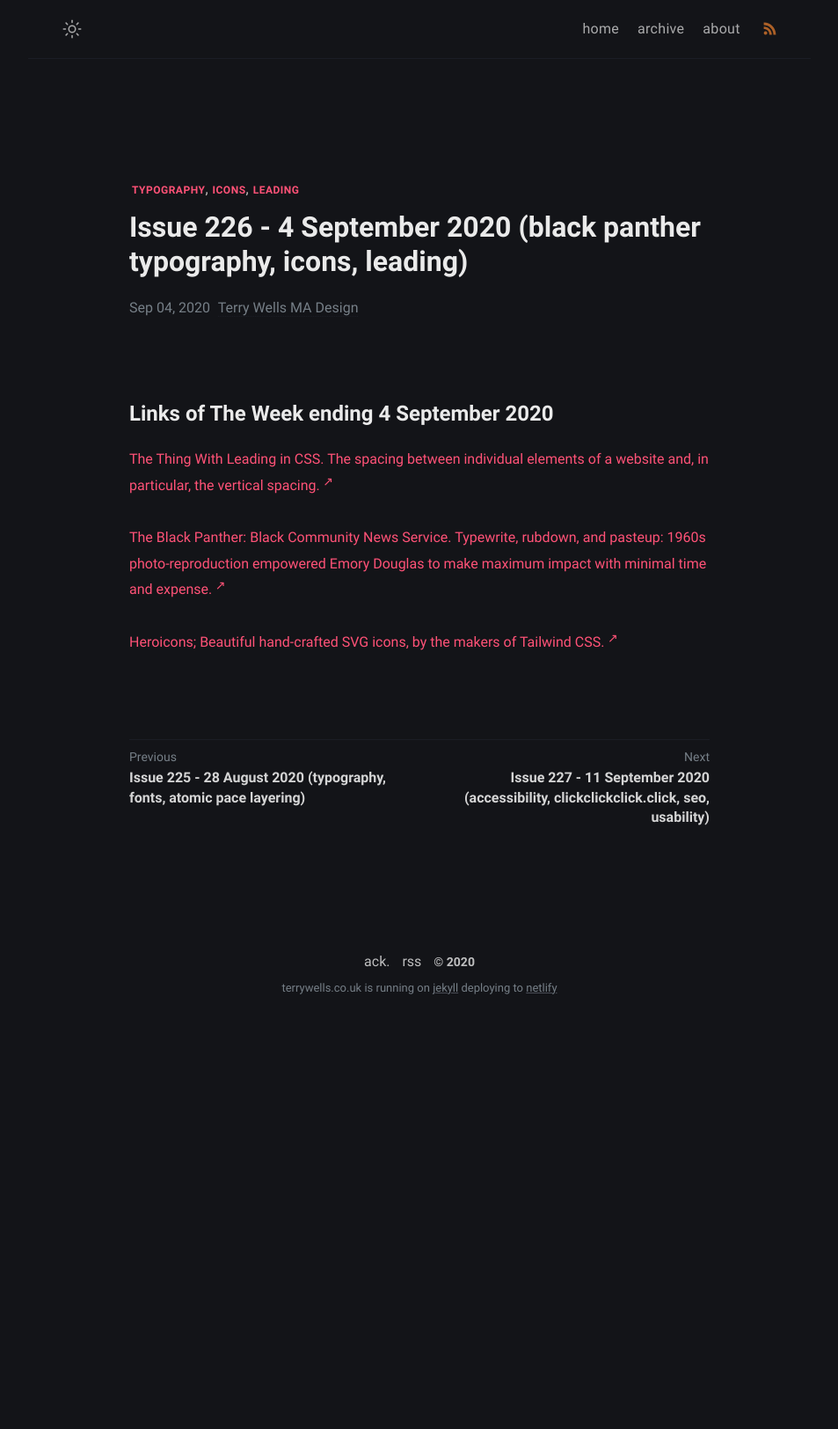
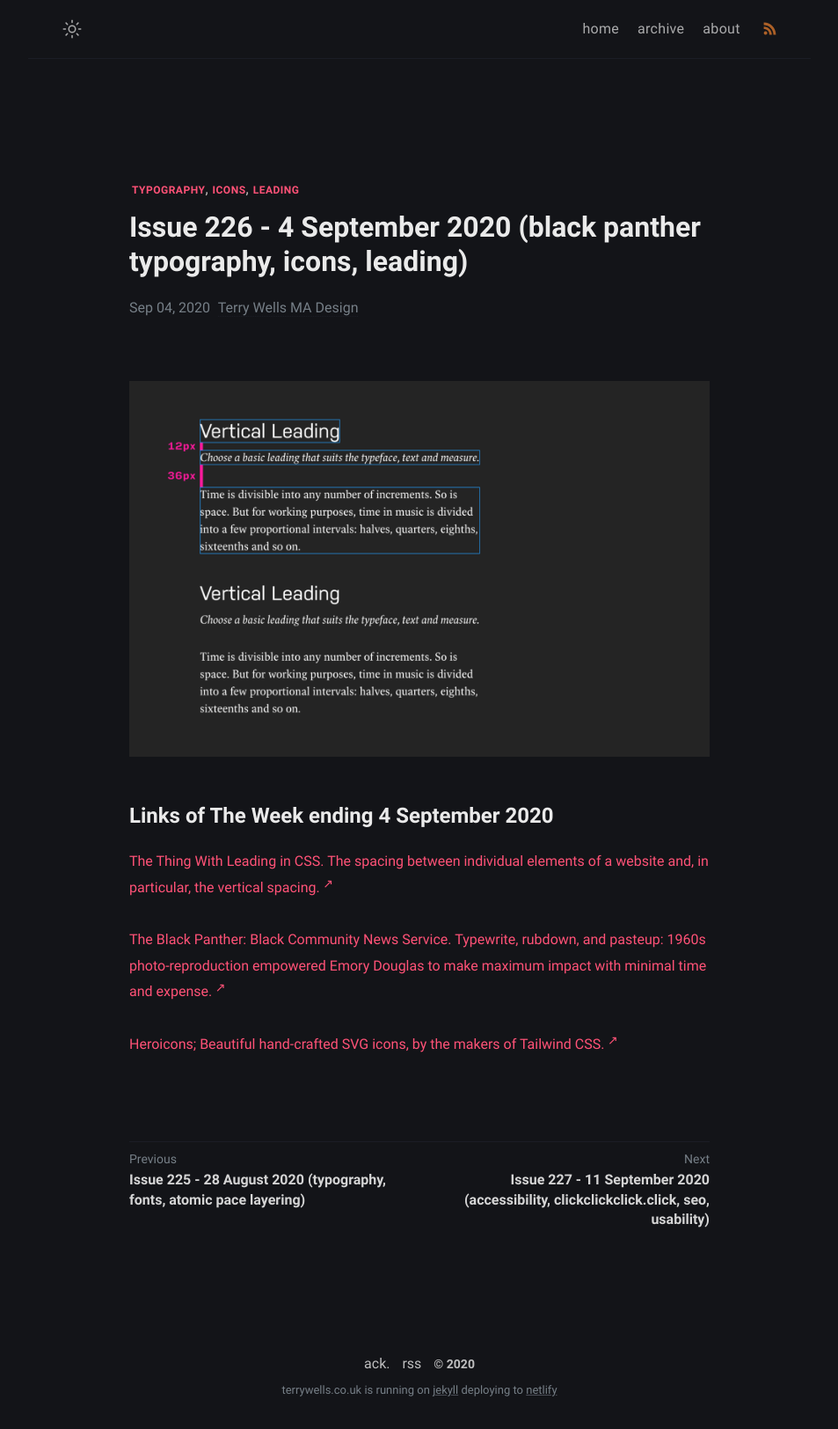
Before and after one commit to wristtattoo/jekyll-klise, a Jekyll site: the page built from _posts/2020-11-03-issue-226-4-september-2020-black-panther-typography-icons-leading.md, in a window 1280 px wide. Shown: the whole page at 88% size, without its empty margins (163-1116 px from the left). Built offline with Jekyll 4.4.1, drawn with Linux system fonts in a browser that asks for light colours; a script that is not in the unit is left out; before the commit the page ends 1167 px from its top, so only the background shows below that.

Commit message:
Update Links of The Week “2020-11-03-issue-226-4-september-2020-black-panther-typography-icons-leading”

```diff
--- a/_posts/2020-11-03-issue-226-4-september-2020-black-panther-typography-icons-leading.md
+++ b/_posts/2020-11-03-issue-226-4-september-2020-black-panther-typography-icons-leading.md
@@ -4,6 +4,8 @@ title: Issue 226 - 4 September 2020 (black panther typography, icons, leading)
 tags: typography icons leading
 date: 2020-09-04T18:32:22.753Z
 ---
+![The Thing With Leading in CSS](/assets/uploads/issue-226.png "The Thing With Leading in CSS")
+
 # Links of The Week ending 4 September 2020
 
 <a href="https://matthiasott.com/notes/the-thing-with-leading-in-css" title="The Thing With Leading in CSS" alt="The Thing With Leading in CSS"  target="_blank">The Thing With Leading in CSS. The spacing between individual elements of a website and, in particular, the vertical spacing.</a>
```
Also changed, not shown: assets/uploads/issue-226.png (added).
